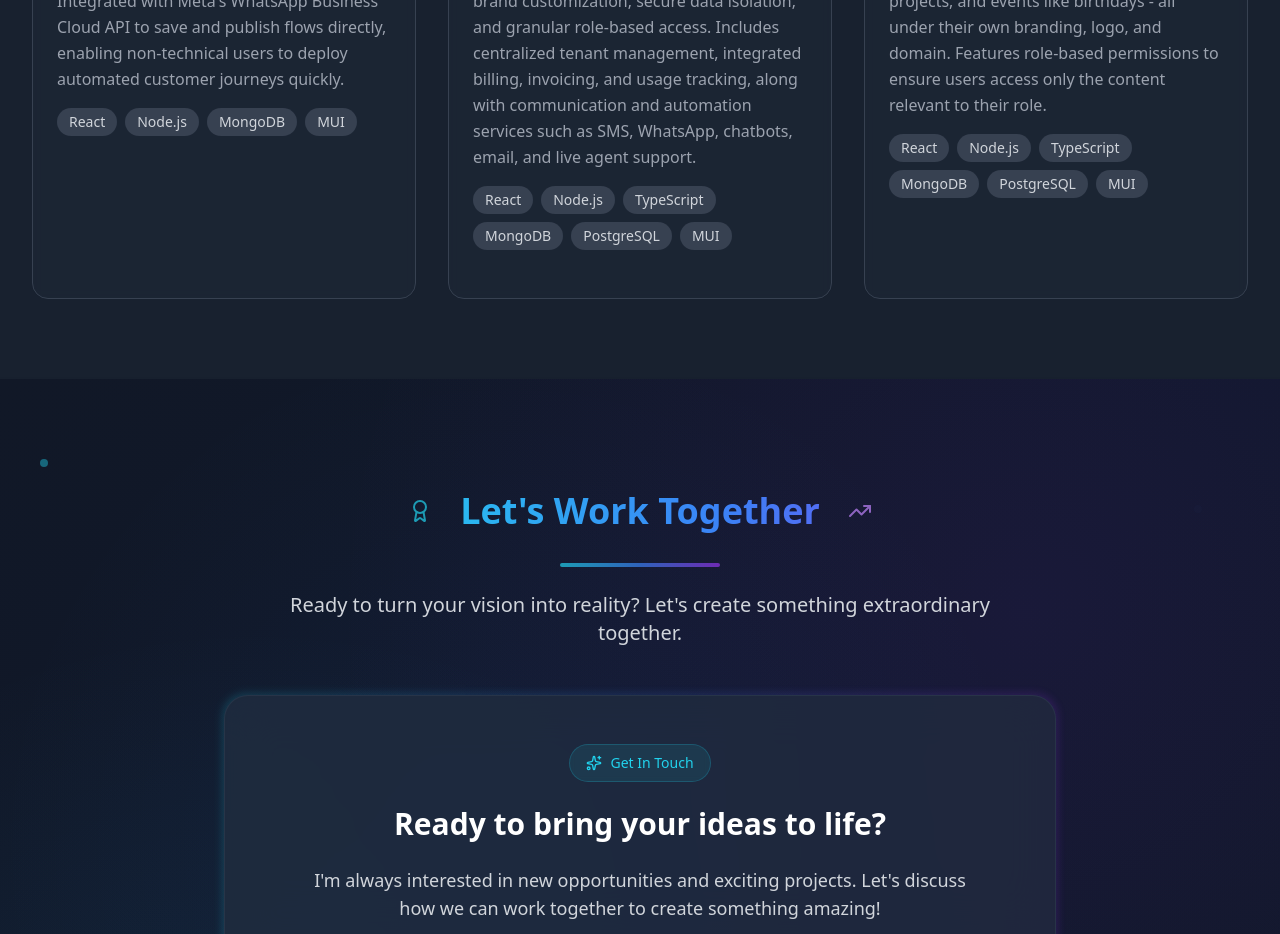
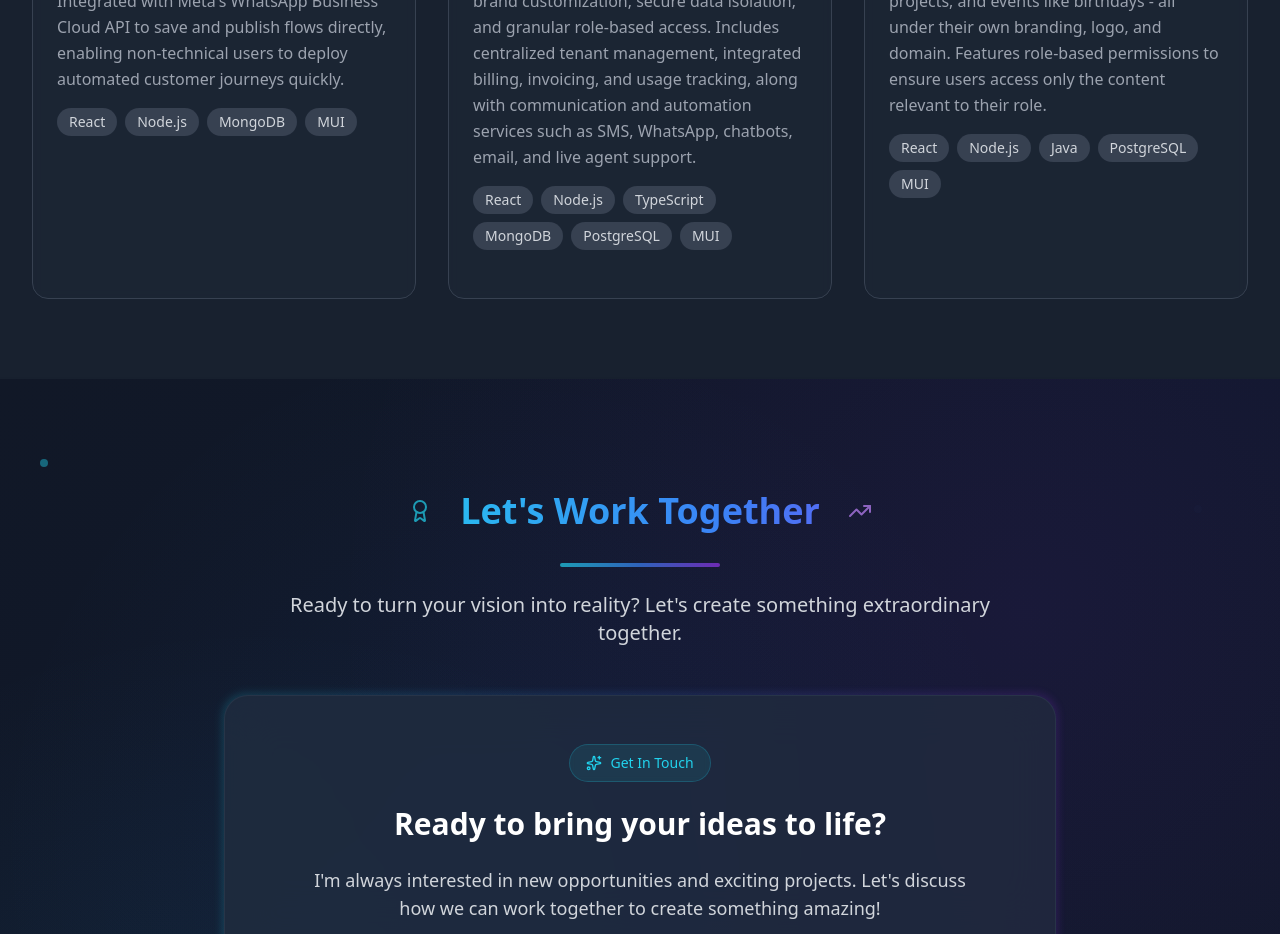
Before and after one commit to Rakshanda-Pande/Rakshanda_Pande_Portfolio_Frontend, a React (Vite) app: page / in a window 1280 px wide. Shown: the part 3180-4114 px from the top of the page. Built offline with nearby package versions, Linux system fonts and the light colour scheme.

Commit message:
Update Projects.js

```diff
--- a/src/components/Projects.js
+++ b/src/components/Projects.js
@@ -25,7 +25,7 @@ const Projects = () => {
             title: "Organization Workspace",
             description: "A white-label workspace platform enabling organizations to manage employees, HR processes, salaries, reimbursements, projects, and events like birthdays - all under their own branding, logo, and domain. Features role-based permissions to ensure users access only the content relevant to their role.",
             image: "Organization_Workspace_Project_Image.jpeg",
-            tech: ["React", "Node.js", "TypeScript", "MongoDB", "PostgreSQL", "MUI"],
+            tech: ["React", "Node.js", "Java", "PostgreSQL", "MUI"],
             github: "#",
             demo: "#",
         },
```
